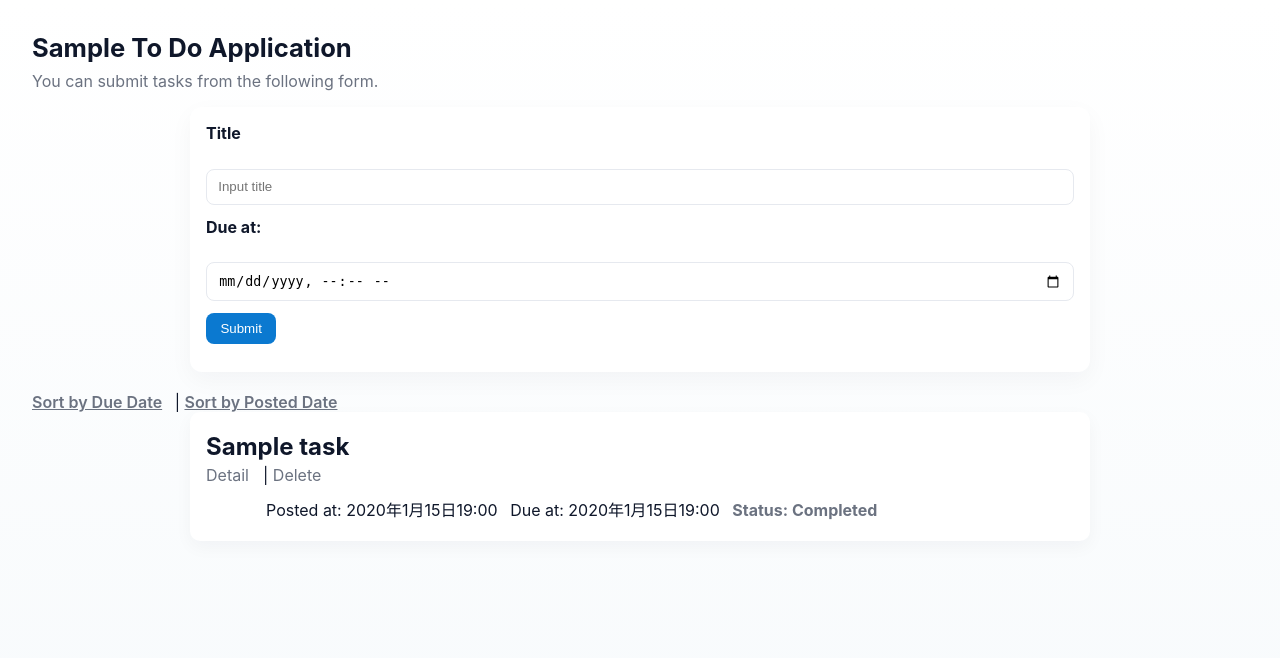
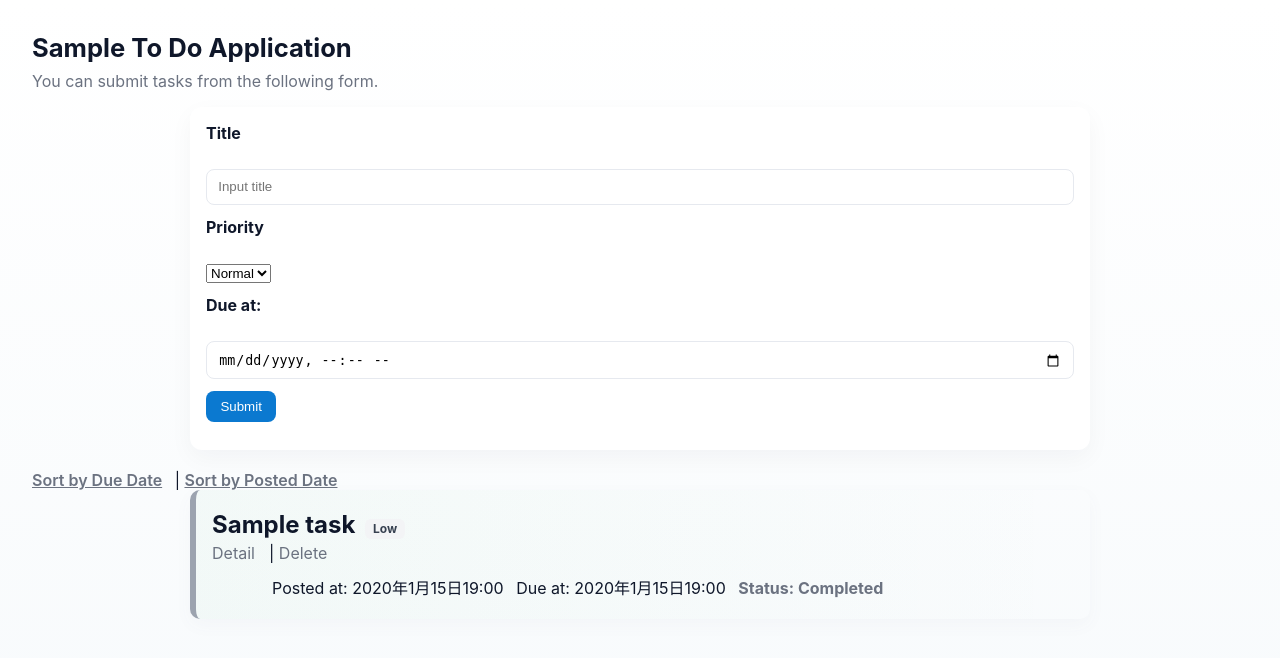
Before and after one commit to s1F102500191/django-test-exercise, a Django app: page / in a window 1280 px wide. Shown: the top 658 px of the page. Run offline with Django 5.2, Linux system fonts and the light colour scheme; tables that the repository leaves empty hold one stand-in row (values such as "Sample post").

Commit message:
優先度でタスクを色分けする機能を追加

```diff
--- a/todo/models.py
+++ b/todo/models.py
@@ -8,8 +8,26 @@ class Task(models.Model):
     completed = models.BooleanField(default=False)
     posted_at = models.DateTimeField(default=timezone.now)
     due_at = models.DateTimeField(null=True, blank=True)
+    PRIORITY_LOW = 'low'
+    PRIORITY_NORMAL = 'normal'
+    PRIORITY_HIGH = 'high'
+    PRIORITY_CHOICES = [
+        (PRIORITY_LOW, 'Low'),
+        (PRIORITY_NORMAL, 'Normal'),
+        (PRIORITY_HIGH, 'High'),
+    ]
+    priority = models.CharField(max_length=6, choices=PRIORITY_CHOICES, default=PRIORITY_NORMAL)
 
     def is_overdue(self, dt):
         if self.due_at is None:
             return False
         return self.due_at < dt
+
+    def is_overdue_now(self):
+        """
+        テンプレートから引数なしで使える期限切れ判定。
+        現在時刻と比較して期限が過ぎていれば True を返す。
+        """
+        if self.due_at is None:
+            return False
+        return self.due_at < timezone.now()
--- a/todo/static/todo/css/style.css
+++ b/todo/static/todo/css/style.css
@@ -77,3 +77,23 @@ input:focus{outline:none;box-shadow:0 6px 18px rgba(11,121,208,0.08);border-colo
 	body{background:linear-gradient(180deg,#071025 0%, #071827 100%)}
 	form,.text{background:var(--card)}
 }
+
+/* Task color indicators */
+.text.task-completed{border-left:6px solid var(--success);}
+.text.task-overdue{border-left:6px solid var(--danger);}
+.text .status{font-weight:700}
+
+/* Optional subtle background tint */
+.text.task-completed{background:linear-gradient(90deg, rgba(22,163,74,0.03), transparent)}
+.text.task-overdue{background:linear-gradient(90deg, rgba(239,68,68,0.03), transparent)}
+
+/* Priority indicators */
+.text.priority-high{box-shadow:0 6px 18px rgba(249,115,22,0.04);border-left:6px solid #f97316}
+.text.priority-normal{box-shadow:0 6px 18px rgba(11,121,208,0.04);border-left:6px solid var(--accent)}
+.text.priority-low{box-shadow:0 6px 18px rgba(107,114,128,0.04);border-left:6px solid #9ca3af}
+
+/* Priority badge */
+.text h2:after{content:'';display:inline-block;margin-left:.6rem;padding:.15rem .5rem;border-radius:6px;font-size:.75rem}
+.text.priority-high h2:after{content:'High';background:#fff4e6;color:#b45309}
+.text.priority-normal h2:after{content:'Normal';background:#eef6ff;color:#0b79d0}
+.text.priority-low h2:after{content:'Low';background:#f3f4f6;color:#374151}
--- a/todo/templates/todo/detail.html
+++ b/todo/templates/todo/detail.html
@@ -10,6 +10,7 @@
   </head>
 
   <body>
+    <div class="text {% if task.completed %}task-completed{% elif task.is_overdue_now %}task-overdue{% endif %} priority-{{ task.priority }}">
     <h1>{{ task.title }}</h1>
     <ul>
       <li>Posted at: {{ task.posted_at }}</li>
@@ -28,6 +29,7 @@
       <a href="{% url 'update' task.id %}">Edit</a>
       <a href="{% url 'close' task.id %}">Close</a>
     </div>
+    </div>
   </body>
 
 </html>
--- a/todo/templates/todo/index.html
+++ b/todo/templates/todo/index.html
@@ -19,6 +19,14 @@
         <input id="titleInput" name="title" type="text" placeholder="Input title">
       </div>
       <div>
+        <label for="priorityInput">Priority</label><br>
+        <select id="priorityInput" name="priority">
+          <option value="low">Low</option>
+          <option value="normal" selected>Normal</option>
+          <option value="high">High</option>
+        </select>
+      </div>
+      <div>
         <label for="dueInput">Due at:</label><br>
         <input id="dueInput" name="due_at" type="datetime-local">
       </div>
@@ -34,7 +42,7 @@
     </div>
 
     {% for task in tasks %}
-    <div class="text">
+    <div class="text {% if task.completed %}task-completed{% elif task.is_overdue_now %}task-overdue{% endif %} priority-{{ task.priority }}">
 
       <h2><a href="{% url 'detail' task_id=task.id %}">{{ task.title }}</a></h2>
 
@@ -49,9 +57,9 @@
         <li>Due at: {{ task.due_at }}</li>
         {% endif %}
         {% if task.completed %}
-        <li>Status: Completed</li>
+        <li class="status">Status: Completed</li>
         {% else %}
-        <li>Status: Not Completed</li>
+        <li class="status">Status: Not Completed</li>
         {% endif %}
       </ul>
     </div>
--- a/todo/views.py
+++ b/todo/views.py
@@ -8,8 +8,10 @@ from todo.models import Task
 # Create your views here.
 def index(request):
     if request.method == 'POST':
+        priority = request.POST.get('priority', 'normal')
         task = Task(title=request.POST['title'],
-                    due_at=make_aware(parse_datetime(request.POST['due_at'])))
+                    due_at=make_aware(parse_datetime(request.POST['due_at'])),
+                    priority=priority)
         task.save()
 
     if request.GET.get('order') == 'due':
@@ -52,6 +54,7 @@ def update(request, task_id):
     if request.method == 'POST':
         task.title = request.POST['title']
         task.due_at = make_aware(parse_datetime(request.POST['due_at']))
+        task.priority = request.POST.get('priority', 'normal')
         task.save()
         return redirect(detail, task_id)
 
```
Also changed, not shown: todo/templates/todo/edit.html (+8 -0 lines), todo/tests.py (+51 -0 lines), todo/migrations/0002_add_priority.py (added).
